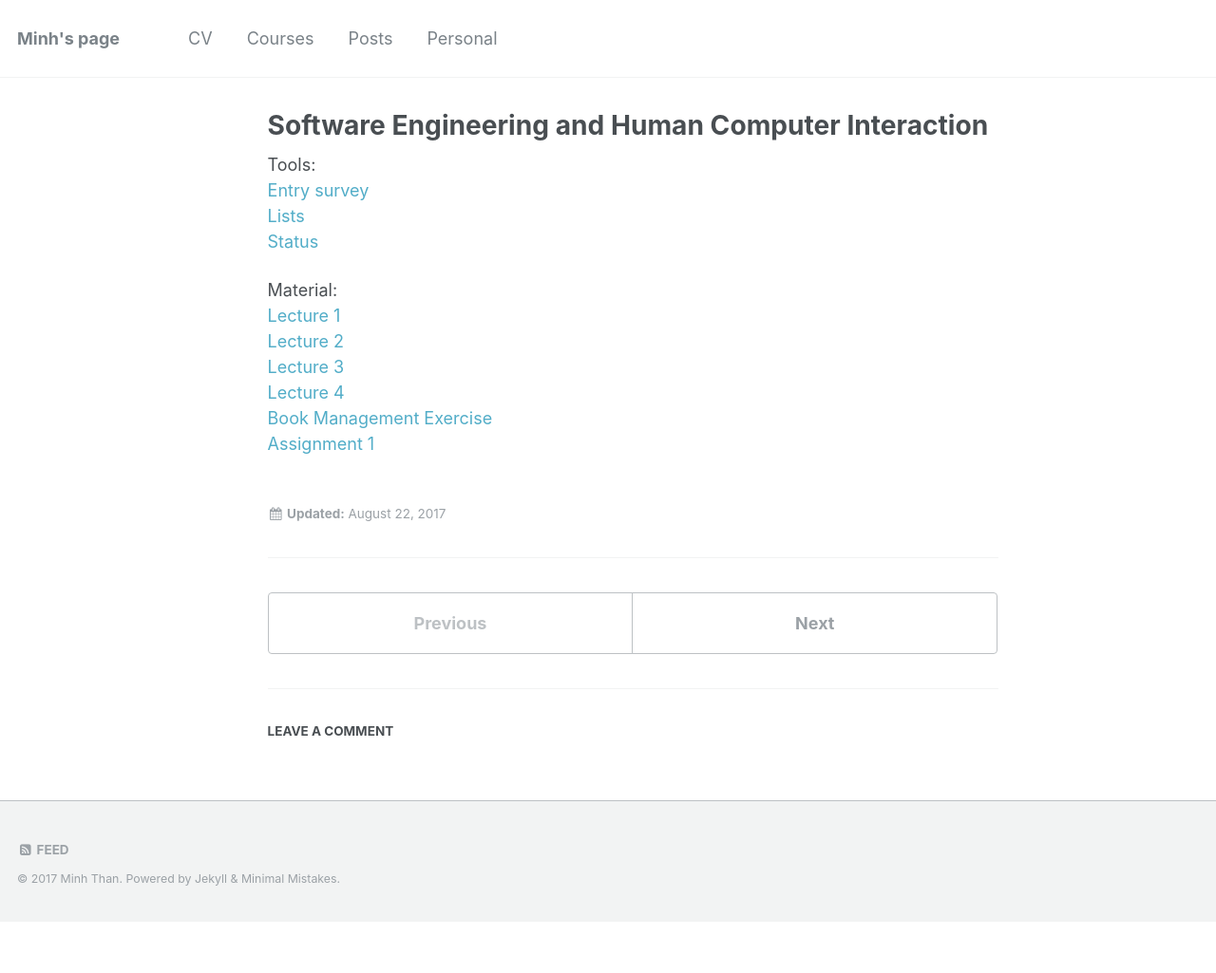
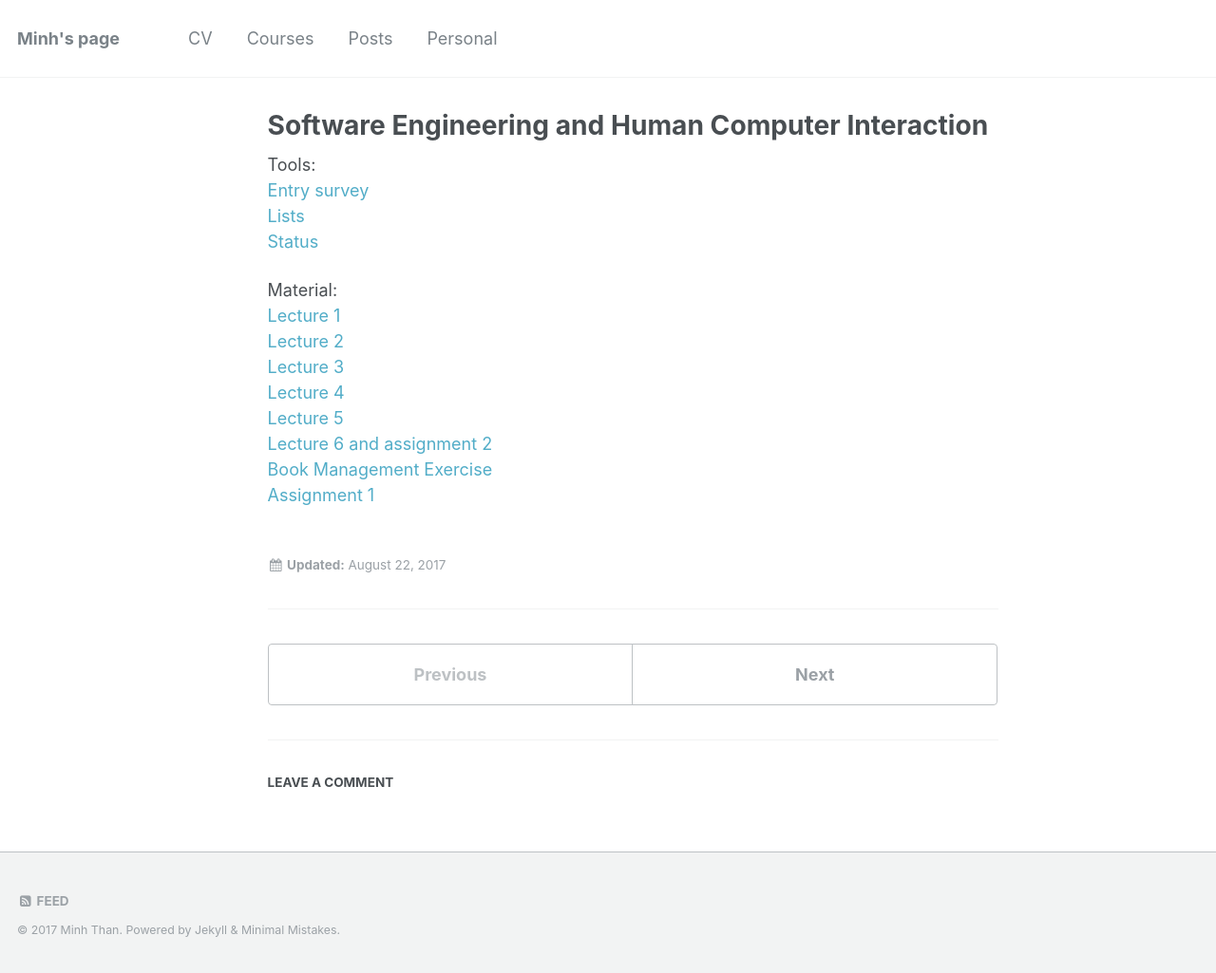
Before and after one commit to thanqminh/thanqminh.github.io, a Jekyll site: the page built from _courses/sehci.md, in a window 1280 px wide. Shown: the whole page at 95% size. Built offline with Jekyll 4.4.1, drawn with Linux system fonts in a browser that asks for light colours; comment, search, counter and statistics services are not loaded; before the commit the page ends 971 px from its top, so only the background shows below that.

Commit message:
add lecture 5 and 6

```diff
--- a/_courses/sehci.md
+++ b/_courses/sehci.md
@@ -14,6 +14,8 @@ Material:
 [Lecture 2][lecture2]
 [Lecture 3][lecture3]
 [Lecture 4][lecture4]
+[Lecture 5][lecture5]
+[Lecture 6 and assignment 2][lecture6]
 [Book Management Exercise][exercise1]
 [Assignment 1][assignment1]
 
```
Also changed, not shown: other parts of _courses/sehci.md (+2 -0 lines).
